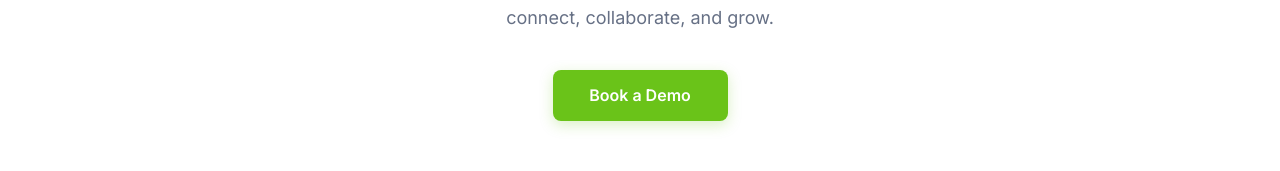
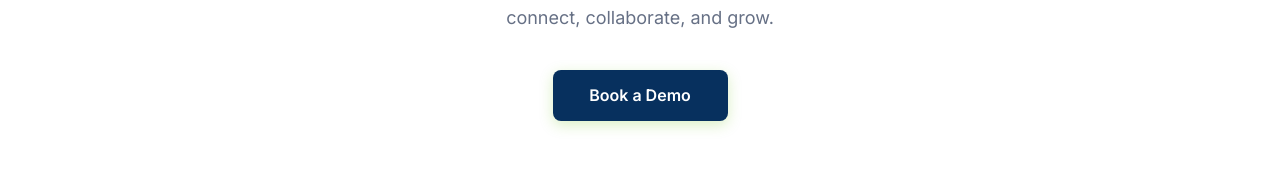
Before and after one commit to Oluremi37/3verse-solutions, a React (Vite) app in the folder 3verse-frontend/: page / in a window 1280 px wide. Shown: the part 485-656 px from the top of the page. Built offline with nearby package versions, Linux system fonts and the light colour scheme; no server answers.

Commit message:
chnaged the button color

```diff
--- a/3verse-frontend/src/components/Hero/Hero.css
+++ b/3verse-frontend/src/components/Hero/Hero.css
@@ -48,8 +48,8 @@
   justify-content: center;
   align-items: center;
 
-  background: var(--green);
-  color: var(--white);
+  background: var(--navy);
+  color: #ffffff;
 
   border: none;
   border-radius: 8px;
@@ -65,7 +65,7 @@
 }
 
 .hero-btn:hover {
-  background: var(--green-hover);
+  background: #0a3d6e;
   transform: translateY(-2px);
   box-shadow: 0 6px 20px rgba(106, 195, 25, 0.35);
 }
--- a/3verse-frontend/src/components/Teams/Team.css
+++ b/3verse-frontend/src/components/Teams/Team.css
@@ -59,7 +59,7 @@ HEADER
   justify-content: center;
   gap: 8px;
 
-  background: var(--green);
+  background: var(--navy);
   color: #fff;
   font-size: 15px;
   font-weight: 600;
@@ -78,7 +78,7 @@ HEADER
 }
 
 .view-team:hover {
-  background: var(--green-hover);
+ background: #0a3d6e;
 }
 
 /*
```
